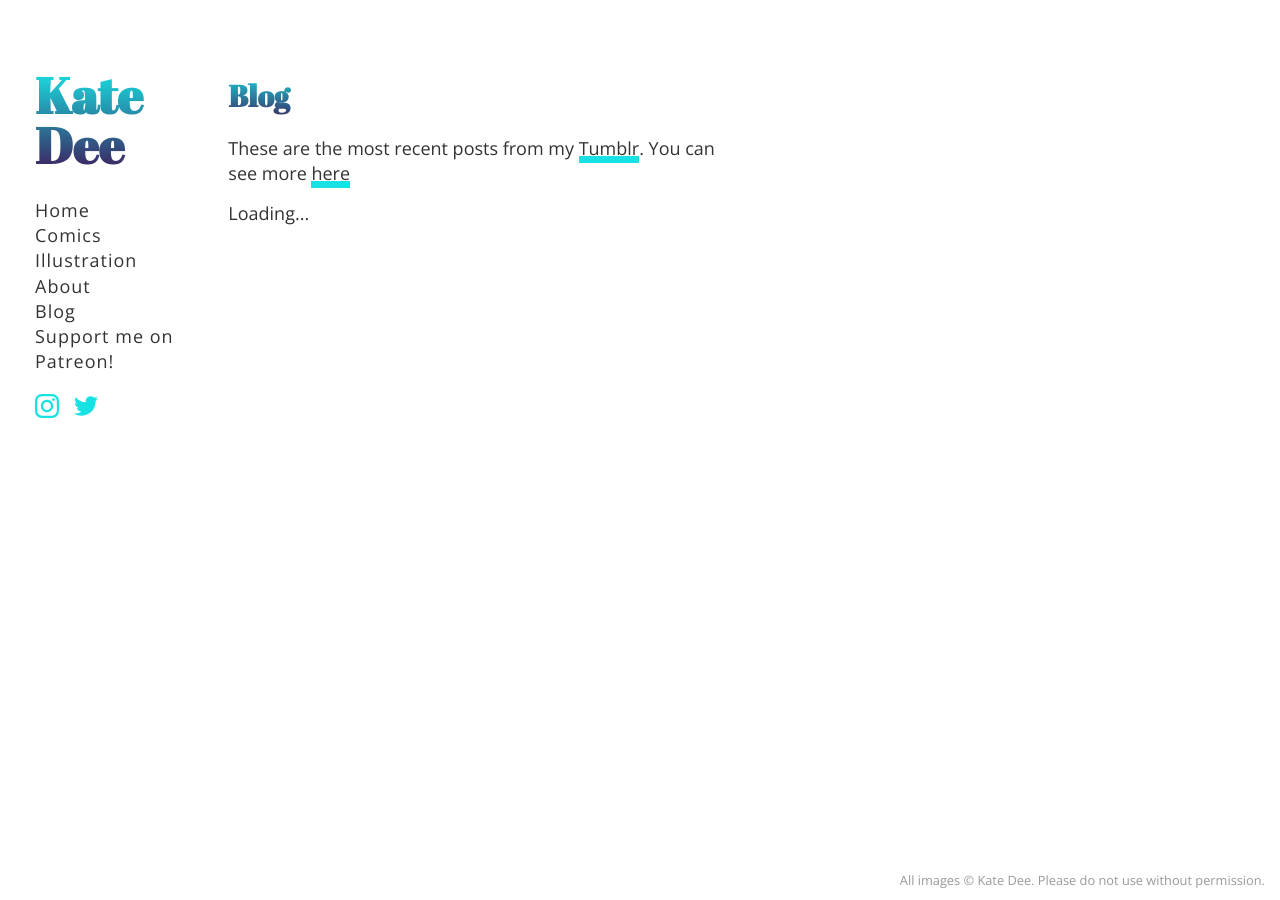
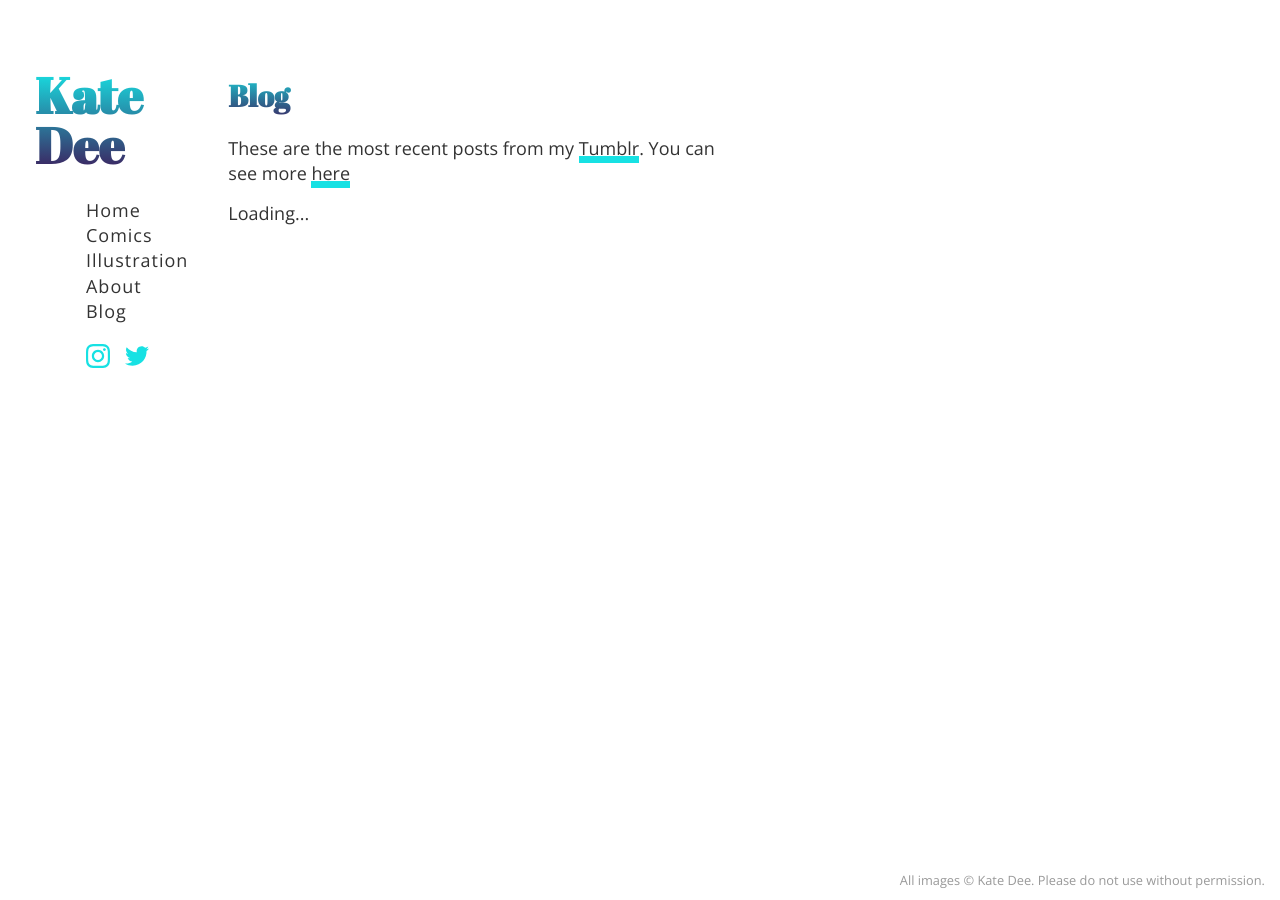
Before and after one commit to katedee/katedee-cms, a Jekyll site: the page built from blog.md, in a window 1280 px wide. Built offline with Jekyll 4.4.1, drawn with Linux system fonts in a browser that asks for light colours; a script that is not in the unit is left out.

Commit message:
Update social-icons.html
remove patreon

```diff
--- a/_includes/social-icons.html
+++ b/_includes/social-icons.html
@@ -1,4 +1,3 @@
-<a href="https://www.patreon.com/katedee">Support me on Patreon!</a>
 <div class ="icons-wrapper">
     <a class="social-icons" href="https://instagram.com/thisiskatedee">
         <svg xmlns="http://www.w3.org/2000/svg" width="24" height="24" viewBox="0 0 24 24">
```
